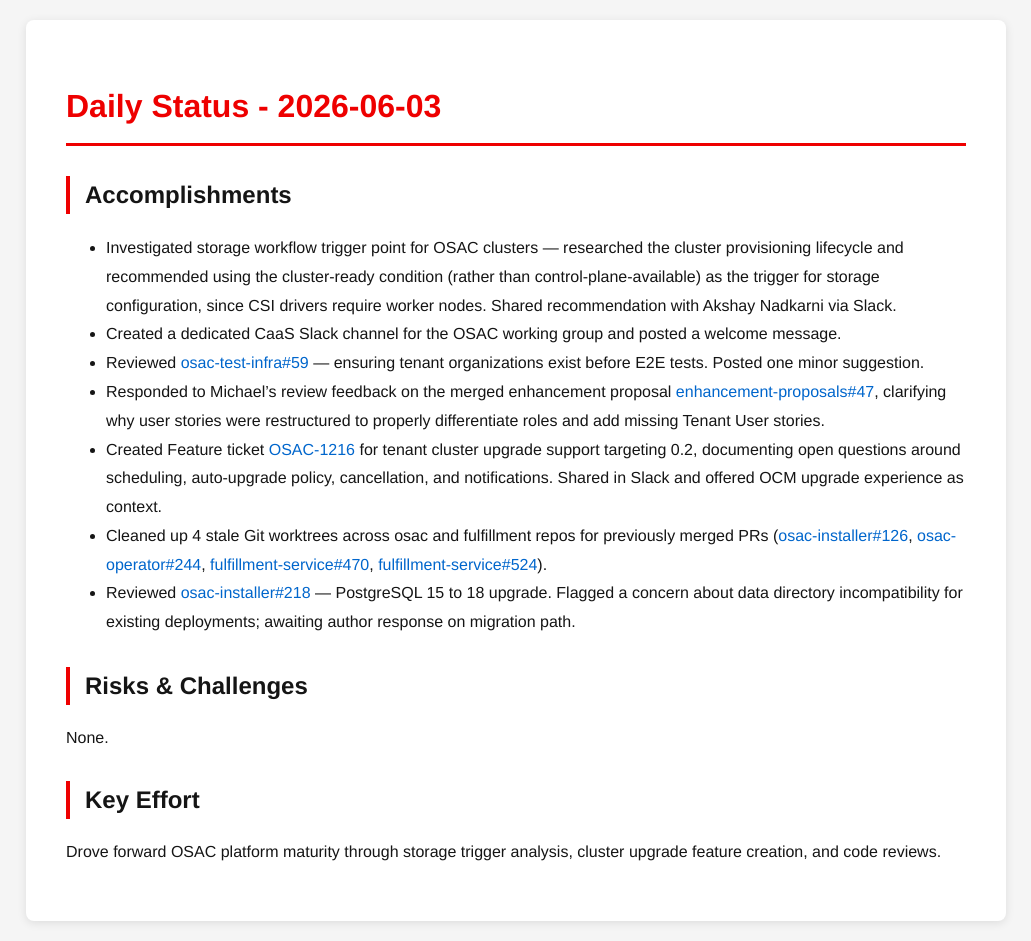
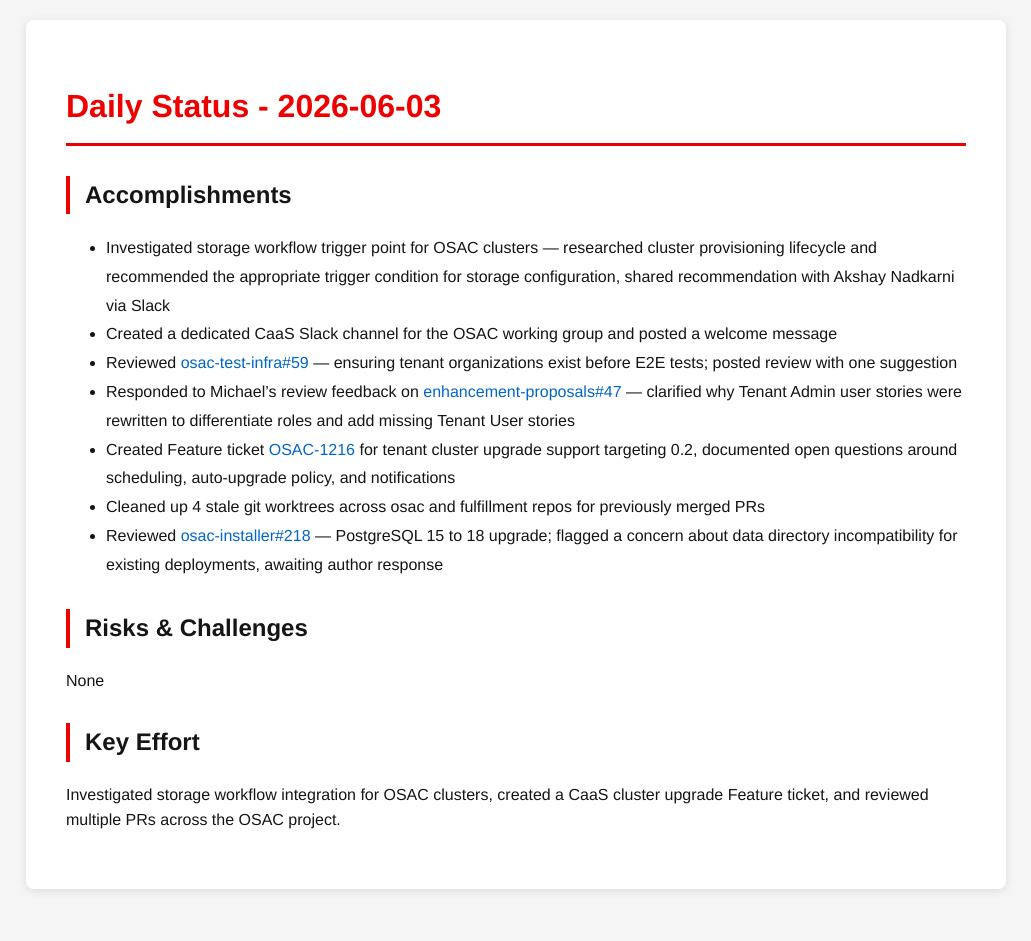
Before and after one commit to tzvatot/daily-status, a Jekyll site: the page built from 2026-06-03.md, in a window 1280 px wide. Shown: the whole page, without its empty margins (124-1155 px from the left). Built offline with Jekyll 4.4.1, drawn with Linux system fonts in a browser that asks for light colours; after the commit the page ends 909 px from its top, so only the background shows below that.

Commit message:
Daily status update - 2026-06-03

```diff
--- a/2026-06-03.md
+++ b/2026-06-03.md
@@ -7,16 +7,16 @@
 # Daily Status - 2026-06-03
 
 ## Accomplishments
-- Investigated storage workflow trigger point for OSAC clusters — researched the cluster provisioning lifecycle and recommended using the cluster-ready condition (rather than control-plane-available) as the trigger for storage configuration, since CSI drivers require worker nodes. Shared recommendation with Akshay Nadkarni via Slack.
-- Created a dedicated CaaS Slack channel for the OSAC working group and posted a welcome message.
-- Reviewed [osac-test-infra#59](https://github.com/osac-project/osac-test-infra/pull/59) — ensuring tenant organizations exist before E2E tests. Posted one minor suggestion.
-- Responded to Michael's review feedback on the merged enhancement proposal [enhancement-proposals#47](https://github.com/osac-project/enhancement-proposals/pull/47), clarifying why user stories were restructured to properly differentiate roles and add missing Tenant User stories.
-- Created Feature ticket [OSAC-1216](https://redhat.atlassian.net/browse/OSAC-1216) for tenant cluster upgrade support targeting 0.2, documenting open questions around scheduling, auto-upgrade policy, cancellation, and notifications. Shared in Slack and offered OCM upgrade experience as context.
-- Cleaned up 4 stale Git worktrees across osac and fulfillment repos for previously merged PRs ([osac-installer#126](https://github.com/osac-project/osac-installer/pull/126), [osac-operator#244](https://github.com/osac-project/osac-operator/pull/244), [fulfillment-service#470](https://github.com/osac-project/fulfillment-service/pull/470), [fulfillment-service#524](https://github.com/osac-project/fulfillment-service/pull/524)).
-- Reviewed [osac-installer#218](https://github.com/osac-project/osac-installer/pull/218) — PostgreSQL 15 to 18 upgrade. Flagged a concern about data directory incompatibility for existing deployments; awaiting author response on migration path.
+- Investigated storage workflow trigger point for OSAC clusters — researched cluster provisioning lifecycle and recommended the appropriate trigger condition for storage configuration, shared recommendation with Akshay Nadkarni via Slack
+- Created a dedicated CaaS Slack channel for the OSAC working group and posted a welcome message
+- Reviewed [osac-test-infra#59](https://github.com/osac-project/osac-test-infra/pull/59) — ensuring tenant organizations exist before E2E tests; posted review with one suggestion
+- Responded to Michael's review feedback on [enhancement-proposals#47](https://github.com/osac-project/enhancement-proposals/pull/47) — clarified why Tenant Admin user stories were rewritten to differentiate roles and add missing Tenant User stories
+- Created Feature ticket [OSAC-1216](https://redhat.atlassian.net/browse/OSAC-1216) for tenant cluster upgrade support targeting 0.2, documented open questions around scheduling, auto-upgrade policy, and notifications
+- Cleaned up 4 stale git worktrees across osac and fulfillment repos for previously merged PRs
+- Reviewed [osac-installer#218](https://github.com/osac-project/osac-installer/pull/218) — PostgreSQL 15 to 18 upgrade; flagged a concern about data directory incompatibility for existing deployments, awaiting author response
 
 ## Risks & Challenges
-None.
+None
 
 ## Key Effort
-Drove forward OSAC platform maturity through storage trigger analysis, cluster upgrade feature creation, and code reviews.
+Investigated storage workflow integration for OSAC clusters, created a CaaS cluster upgrade Feature ticket, and reviewed multiple PRs across the OSAC project.
```
